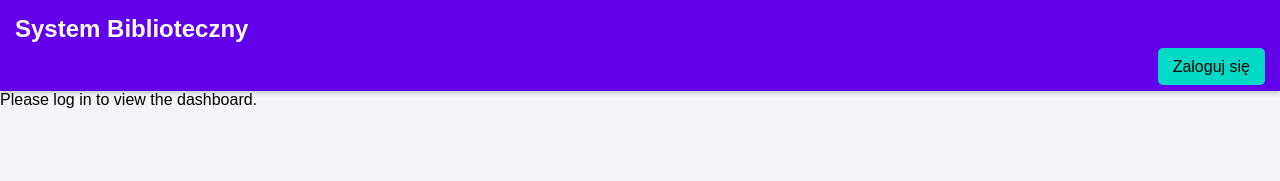
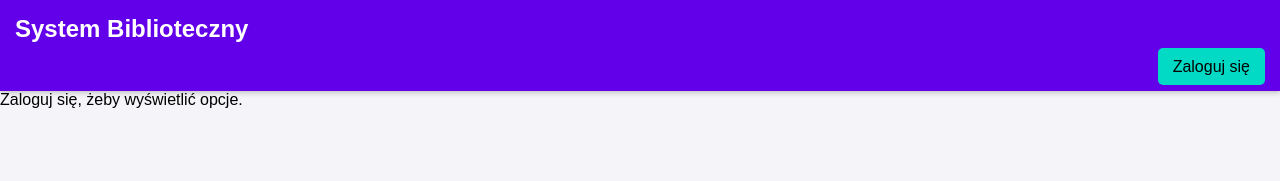
Before and after one commit to SkMarcin/pis-frontend, a React (Create React App) app in the folder pis-frontend/: page /dashboard in a window 1280 px wide. Shown: the top 181 px of the page. Built offline with nearby package versions, Linux system fonts and the light colour scheme.

Commit message:
Changed from auth_api to gateway

```diff
--- a/pis-frontend/src/components/Dashboard.js
+++ b/pis-frontend/src/components/Dashboard.js
@@ -5,12 +5,12 @@ import '../styles.css'
 const Dashboard = () => {
     const { user } = useContext(AuthContext);
 
-    if (!user) return <p>Please log in to view the dashboard.</p>;
+    if (!user) return <p>Zaloguj się, żeby wyświetlić opcje.</p>;
 
     return (
         <div>
-            <h1>Welcome, {user.email}</h1>
-            <p>Your role: {user.role}</p>
+            <h1>Witaj, {user.email}</h1>
+            <p>Twoja rola: {user.role}</p>
         </div>
     );
 };
--- a/pis-frontend/src/utils/api.js
+++ b/pis-frontend/src/utils/api.js
@@ -1,6 +1,6 @@
 import axios from 'axios';
 
-const API_BASE_URL = 'http://localhost:8005';
+const API_BASE_URL = 'http://localhost:8080';
 
 export const signup = async (data) => {
     return await axios.post(`${API_BASE_URL}/auth/signup`, data);
```
